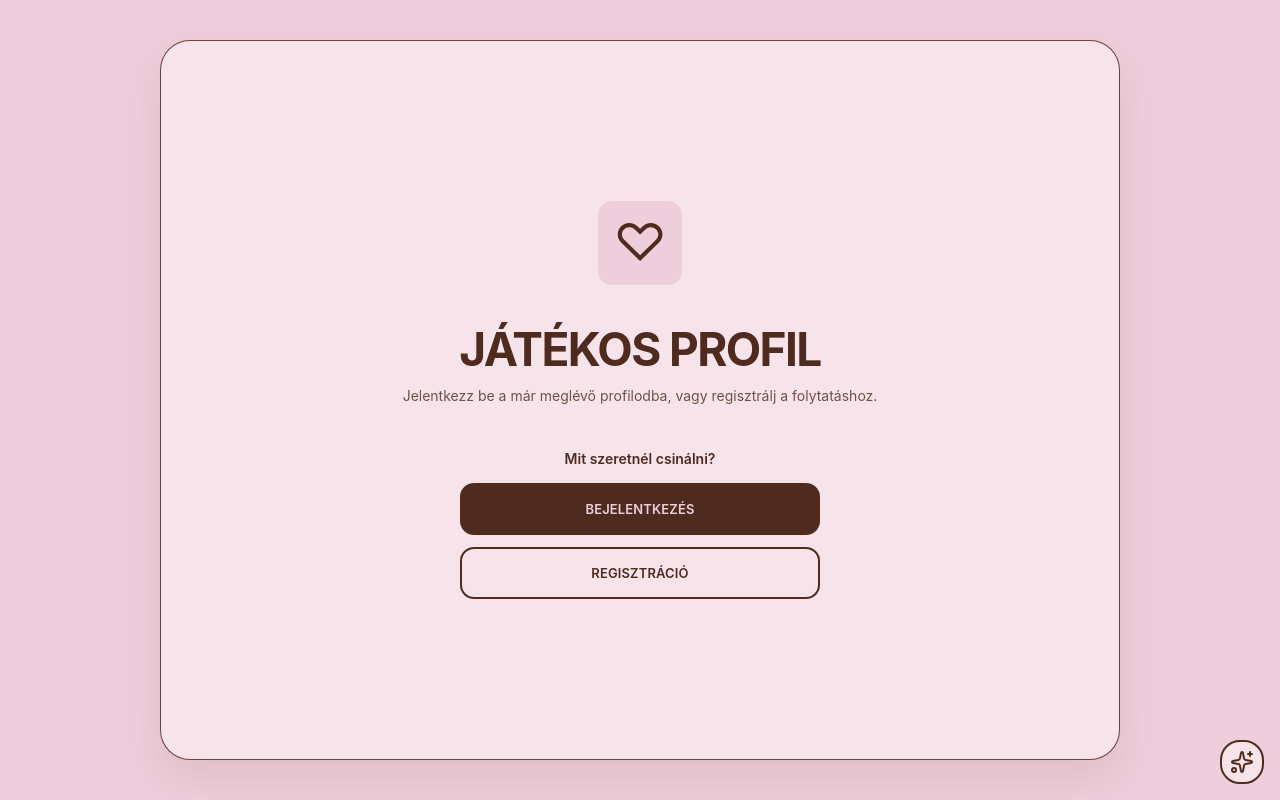
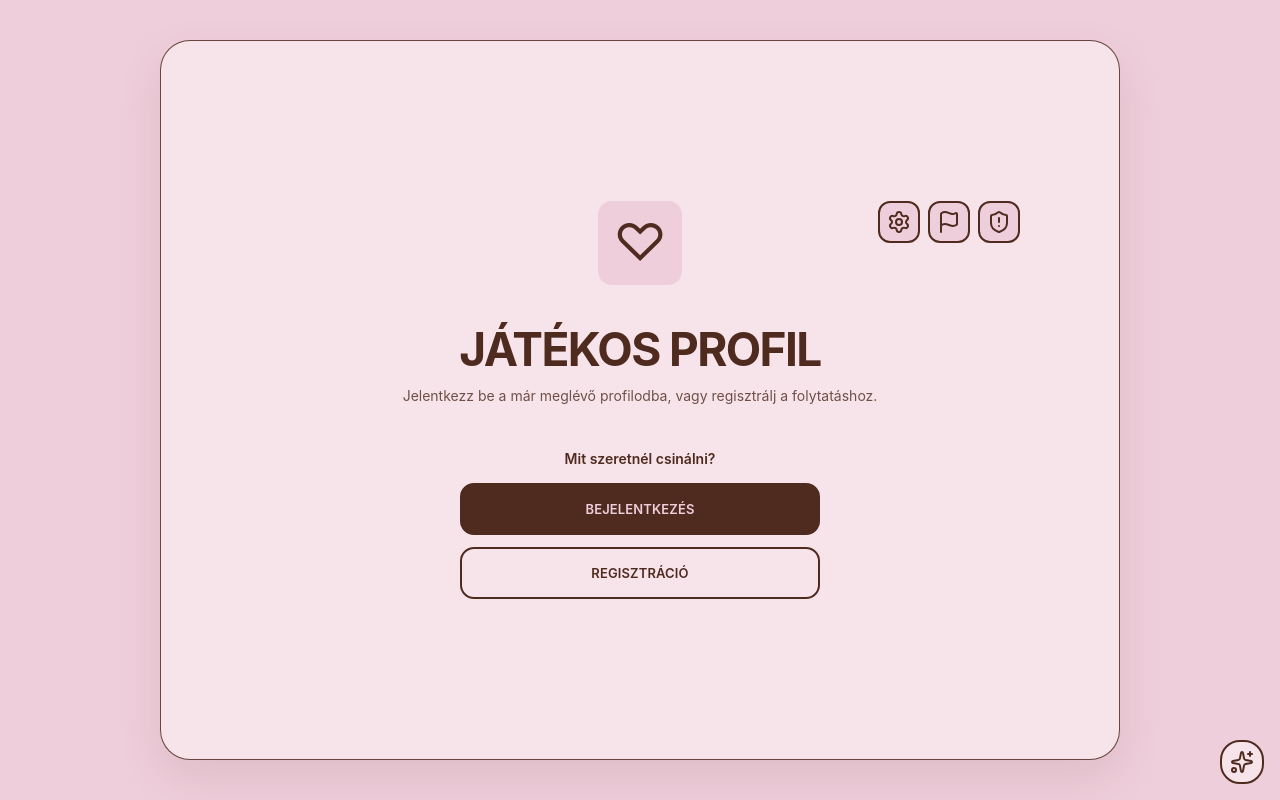
Before and after one commit to Lizu333/RockPaperScissors, a website with bundled scripts: page public/index.html in a window 1280 px wide. Built offline with nearby package versions, Linux system fonts and the light colour scheme; files whose address does not match are found by name.

Commit message:
css javitas

```diff
--- a/public/index.html
+++ b/public/index.html
@@ -55,6 +55,106 @@
                         </button>
 
                     </div>
+
+                </div>
+
+                <div class="auth-page-top-buttons">
+
+                    <button
+                        id="auth-settings-btn"
+                        class="icon-btn"
+                        title="Beállítások"
+                        aria-label="Beállítások">
+
+                        <svg xmlns="http://www.w3.org/2000/svg"
+                            width="24"
+                            height="24"
+                            viewBox="0 0 24 24"
+                            fill="none"
+                            stroke="currentColor"
+                            stroke-width="2"
+                            stroke-linecap="round"
+                            stroke-linejoin="round">
+
+                            <path
+                                d="M9.671 4.136a2.34 2.34 0 0 1 4.659 0
+                                2.34 2.34 0 0 0 3.319 1.915
+                                2.34 2.34 0 0 1 2.33 4.033
+                                2.34 2.34 0 0 0 0 3.831
+                                2.34 2.34 0 0 1-2.33 4.033
+                                2.34 2.34 0 0 0-3.319 1.915
+                                2.34 2.34 0 0 1-4.659 0
+                                2.34 2.34 0 0 0-3.32-1.915
+                                2.34 2.34 0 0 1-2.33-4.033
+                                2.34 2.34 0 0 0 0-3.831
+                                A2.34 2.34 0 0 1 6.35 6.051
+                                a2.34 2.34 0 0 0 3.319-1.915" />
+
+                            <circle cx="12" cy="12" r="3" />
+
+                        </svg>
+                    </button>
+
+                    <button
+                        id="auth-report-modal-btn"
+                        class="icon-btn"
+                        title="Hibabejelentés"
+                        aria-label="Hibabejelentés">
+
+                        <svg xmlns="http://www.w3.org/2000/svg"
+                            width="24"
+                            height="24"
+                            viewBox="0 0 24 24"
+                            fill="none"
+                            stroke="currentColor"
+                            stroke-width="2"
+                            stroke-linecap="round"
+                            stroke-linejoin="round">
+
+                            <path
+                                d="M4 22V4a1 1 0 0 1 .4-.8
+                                A6 6 0 0 1 8 2c3 0 5 2
+                                7.333 2q2 0 3.067-.8
+                                A1 1 0 0 1 20 4v10
+                                a1 1 0 0 1-.4.8
+                                A6 6 0 0 1 16 16
+                                c-3 0-5-2-8-2
+                                a6 6 0 0 0-4 1.528" />
+
+                        </svg>
+                    </button>
+
+                    <button
+                        id="auth-privacy-modal-btn"
+                        class="icon-btn"
+                        title="Adatvédelmi tájékoztató"
+                        aria-label="Adatvédelmi tájékoztató">
+
+                        <svg xmlns="http://www.w3.org/2000/svg"
+                            width="24"
+                            height="24"
+                            viewBox="0 0 24 24"
+                            fill="none"
+                            stroke="currentColor"
+                            stroke-width="2"
+                            stroke-linecap="round"
+                            stroke-linejoin="round">
+
+                            <path
+                                d="M20 13c0 5-3.5 7.5-7.66 8.95
+                                a1 1 0 0 1-.67-.01
+                                C7.5 20.5 4 18 4 13V6
+                                a1 1 0 0 1 1-1
+                                c2 0 4.5-1.2 6.24-2.72
+                                a1.17 1.17 0 0 1 1.52 0
+                                C14.51 3.81 17 5 19 5
+                                a1 1 0 0 1 1 1z" />
+
+                            <path d="M12 8v4" />
+                            <path d="M12 16h.01" />
+
+                        </svg>
+                    </button>
 
                 </div>
 
```
Also changed, not shown: public/style.css (+6 -19 lines).
